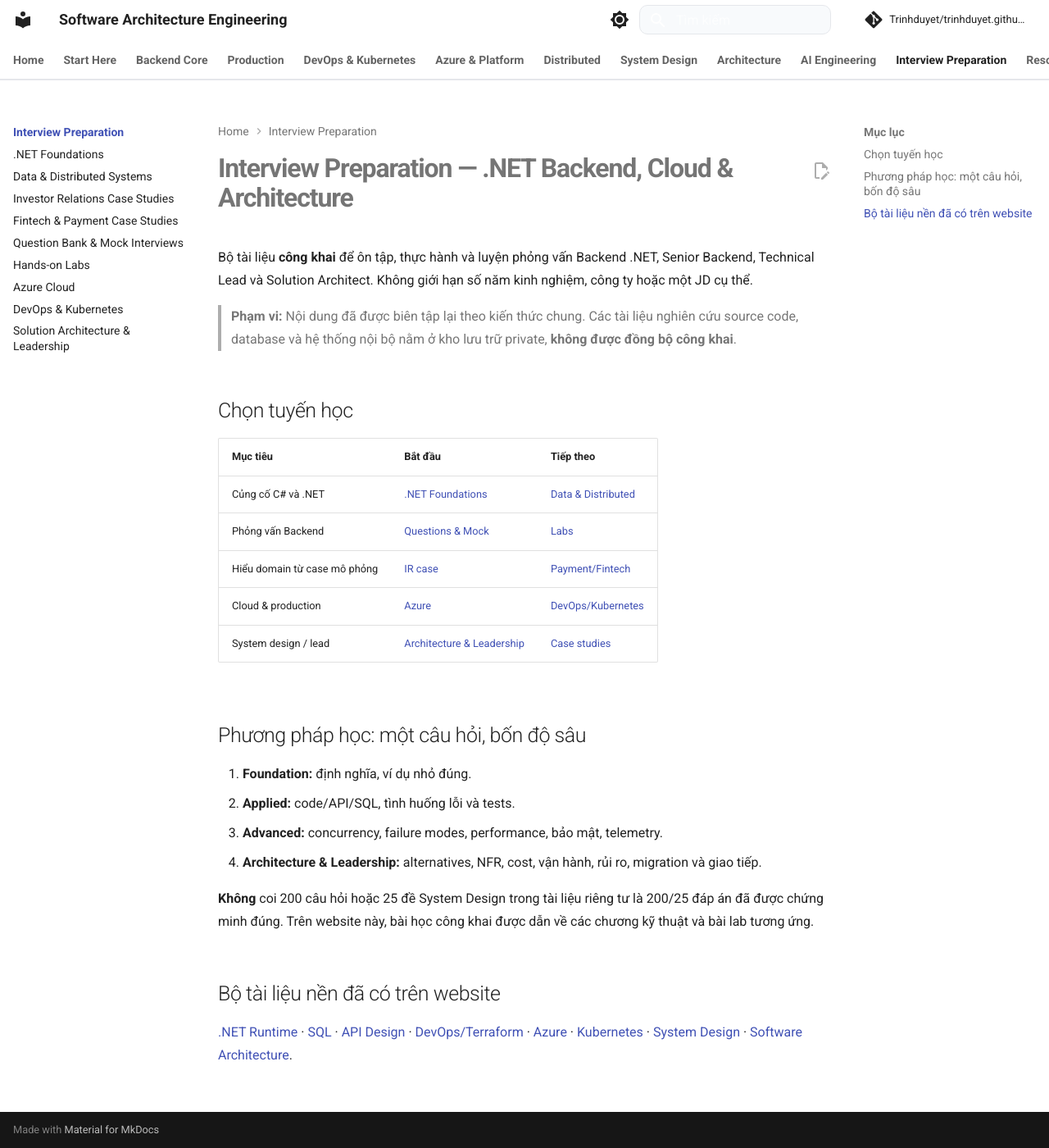
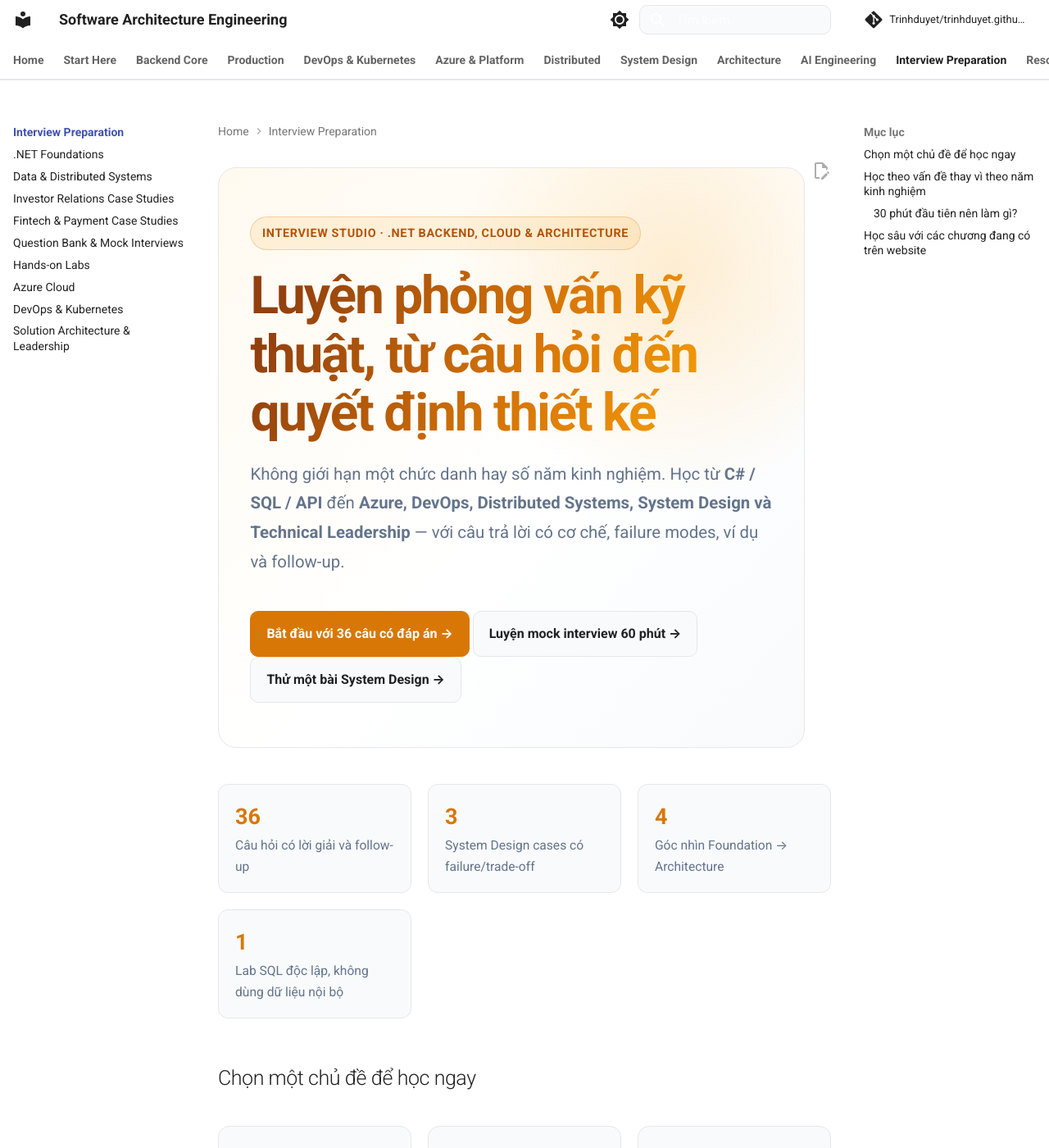
Before and after one commit to Trinhduyet/trinhduyet.github.io, an MkDocs documentation site: the page built from docs/interview/index.md, in a window 1280 px wide and 1400 px high. Shown: the whole window at 82% size. Built offline with MkDocs 1.6.1 and Material for MkDocs 9.7.7, drawn with Linux system fonts in a browser that asks for light colours; comment, search, counter and statistics services are not loaded; some of the changed text lies outside the part shown.

Commit message:
feat(interview): redesign landing as guided interview study hub with direct content

```diff
--- a/docs/interview/index.md
+++ b/docs/interview/index.md
@@ -1,28 +1,88 @@
-# Interview Preparation — .NET Backend, Cloud & Architecture
+<div class="hero-shell" markdown>
 
-Bộ tài liệu **công khai** để ôn tập, thực hành và luyện phỏng vấn Backend .NET, Senior Backend, Technical Lead và Solution Architect. Không giới hạn số năm kinh nghiệm, công ty hoặc một JD cụ thể.
+<span class="hero-kicker">Interview Studio · .NET Backend, Cloud & Architecture</span>
 
-> **Phạm vi:** Nội dung đã được biên tập lại theo kiến thức chung. Các tài liệu nghiên cứu source code, database và hệ thống nội bộ nằm ở kho lưu trữ private, **không được đồng bộ công khai**.
+# Luyện phỏng vấn kỹ thuật, từ câu hỏi đến quyết định thiết kế
 
-## Chọn tuyến học
+Không giới hạn một chức danh hay số năm kinh nghiệm. Học từ **C# / SQL / API** đến **Azure, DevOps, Distributed Systems, System Design và Technical Leadership** — với câu trả lời có cơ chế, failure modes, ví dụ và follow-up.
 
-| Mục tiêu | Bắt đầu | Tiếp theo |
+<div class="hero-actions" markdown>
+
+[Bắt đầu với 36 câu có đáp án →](05-interview-preparation/index.md){ .hero-button .hero-button-primary }
+[Luyện mock interview 60 phút →](05-interview-preparation/mock-interview.md){ .hero-button }
+[Thử một bài System Design →](09-solution-architecture-leadership/design-exercises.md){ .hero-button }
+
+</div>
+</div>
+
+<div class="stat-grid">
+  <div class="stat-card"><strong>36</strong><span>Câu hỏi có lời giải và follow-up</span></div>
+  <div class="stat-card"><strong>3</strong><span>System Design cases có failure/trade-off</span></div>
+  <div class="stat-card"><strong>4</strong><span>Góc nhìn Foundation → Architecture</span></div>
+  <div class="stat-card"><strong>1</strong><span>Lab SQL độc lập, không dùng dữ liệu nội bộ</span></div>
+</div>
+
+## Chọn một chủ đề để học ngay
+
+<div class="course-grid" markdown>
+
+[**01 · C# / ASP.NET Core** — async/await, Task lifetime, DI, middleware, GraphQL, performance.](05-interview-preparation/dotnet-api.md){ .course-card }
+
+[**02 · SQL Server / EF Core** — query plan, index, keyset, isolation, concurrency, N+1.](05-interview-preparation/sql-data.md){ .course-card }
+
+[**03 · Distributed / Azure** — Event Hubs, Service Bus, Redis, Managed Identity, deployment failures.](05-interview-preparation/distributed-cloud.md){ .course-card }
+
+[**04 · Architecture / Leadership** — NFR, modular monolith, ADR, migration, incident leadership.](05-interview-preparation/architecture-leadership.md){ .course-card }
+
+[**05 · System Design Practice** — Notification 10k recipients, market-data read path, legacy migration.](09-solution-architecture-leadership/design-exercises.md){ .course-card }
+
+[**06 · SQL Performance Lab** — synthetic data, actual plan, composite index và keyset.](06-practical-labs/sql-performance-lab.md){ .course-card }
+
+</div>
+
+## Học theo vấn đề thay vì theo năm kinh nghiệm
+
+| Bạn muốn làm được gì? | Lộ trình ngắn | Kiểm chứng |
 | --- | --- | --- |
-| Củng cố C# và .NET | [.NET Foundations](01-dotnet-foundations/index.md) | [Data & Distributed](02-data-and-distributed-systems/index.md) |
-| Phỏng vấn Backend | [Questions & Mock](05-interview-preparation/index.md) | [Labs](06-practical-labs/index.md) |
-| Hiểu domain từ case mô phỏng | [IR case](03-investor-relations/index.md) | [Payment/Fintech](04-lynkid-fintech-loyalty/index.md) |
-| Cloud & production | [Azure](07-azure-cloud/index.md) | [DevOps/Kubernetes](08-devops-platform-engineering/index.md) |
-| System design / lead | [Architecture & Leadership](09-solution-architecture-leadership/index.md) | [Case studies](05-interview-preparation/index.md) |
+| Giải thích C#/.NET thật chắc | [C# & API questions](05-interview-preparation/dotnet-api.md) → [Runtime knowledge](../03-dotnet/README.md) | Giải thích async bằng thread/trace |
+| Debug API/SQL production | [SQL questions](05-interview-preparation/sql-data.md) → [Performance lab](06-practical-labs/sql-performance-lab.md) | Có execution plan và IO |
+| Vận hành Azure & DevOps | [Distributed/Azure](05-interview-preparation/distributed-cloud.md) → [Azure platform](../14-cloud/README.md) → [DevOps](../13-devops-iac/README.md) | Có rollout/failure/recovery plan |
+| Thiết kế kiến trúc hệ thống | [Architecture questions](05-interview-preparation/architecture-leadership.md) → [Design exercises](09-solution-architecture-leadership/design-exercises.md) | Trình bày NFR, diagram, alternatives |
+| Nâng kỹ năng Technical Lead | [Leadership scenarios](05-interview-preparation/architecture-leadership.md) → [Mock](05-interview-preparation/mock-interview.md) | ADR, review, incident communication |
 
-## Phương pháp học: một câu hỏi, bốn độ sâu
+### 30 phút đầu tiên nên làm gì?
 
-1. **Foundation:** định nghĩa, ví dụ nhỏ đúng.
-2. **Applied:** code/API/SQL, tình huống lỗi và tests.
-3. **Advanced:** concurrency, failure modes, performance, bảo mật, telemetry.
-4. **Architecture & Leadership:** alternatives, NFR, cost, vận hành, rủi ro, migration và giao tiếp.
+<div class="learning-path" markdown>
 
-**Không** coi 200 câu hỏi hoặc 25 đề System Design trong tài liệu riêng tư là 200/25 đáp án đã được chứng minh đúng. Trên website này, bài học công khai được dẫn về các chương kỹ thuật và bài lab tương ứng.
+**5 phút:** Chọn một câu trong [Question Bank](05-interview-preparation/index.md).
 
-## Bộ tài liệu nền đã có trên website
+**10 phút:** Tự trả lời không nhìn đáp án, nêu cơ chế và ví dụ.
 
-[.NET Runtime](../03-dotnet/README.md) · [SQL](../05-sql/README.md) · [API Design](../06-api-design/README.md) · [DevOps/Terraform](../13-devops-iac/README.md) · [Azure](../14-cloud/README.md) · [Kubernetes](../15-kubernetes/README.md) · [System Design](../24-system-design/README.md) · [Software Architecture](../25-software-architecture/README.md).
+**10 phút:** Đọc đáp án + theo follow-up đến bài kiến thức gốc.
+
+**5 phút:** Ghi một điều chưa biết và một cách kiểm chứng bằng code, SQL, logs hoặc diagram.
+
+</div>
+
+## Học sâu với các chương đang có trên website
+
+<div class="course-grid" markdown>
+
+[**.NET & ASP.NET Core** — runtime, memory, cancellation, middleware.](../03-dotnet/README.md){ .course-card }
+
+[**SQL & EF Core** — transaction, execution plan, query shape.](../05-sql/README.md){ .course-card }
+
+[**Azure Platform** — compute, data, identity, messaging, networking.](../14-cloud/README.md){ .course-card }
+
+[**DevOps / Terraform / Kubernetes** — CI/CD, IaC, cluster debugging.](../13-devops-iac/README.md){ .course-card }
+
+[**System Design** — workload, consistency, availability, scale, cost.](../24-system-design/README.md){ .course-card }
+
+[**Software Architecture** — C4, DDD, ADR, modularity, evolution.](../25-software-architecture/README.md){ .course-card }
+
+</div>
+
+!!! info "Phạm vi xuất bản"
+    Đây là tài liệu học **công khai, đã biên tập từ kiến thức chung và tình huống mô phỏng**. Repository nghiên cứu kỹ thuật nội bộ là private và không được sao chép tự động lên website. Bản công khai hiện có **36 câu trả lời chọn lọc**, không tuyên bố đã công bố/kiểm chứng toàn bộ ngân hàng 200 câu của tài liệu nghiên cứu.
+
+**Tiếp theo:** [Question Bank →](05-interview-preparation/index.md) · [Mock Interview →](05-interview-preparation/mock-interview.md)
```
